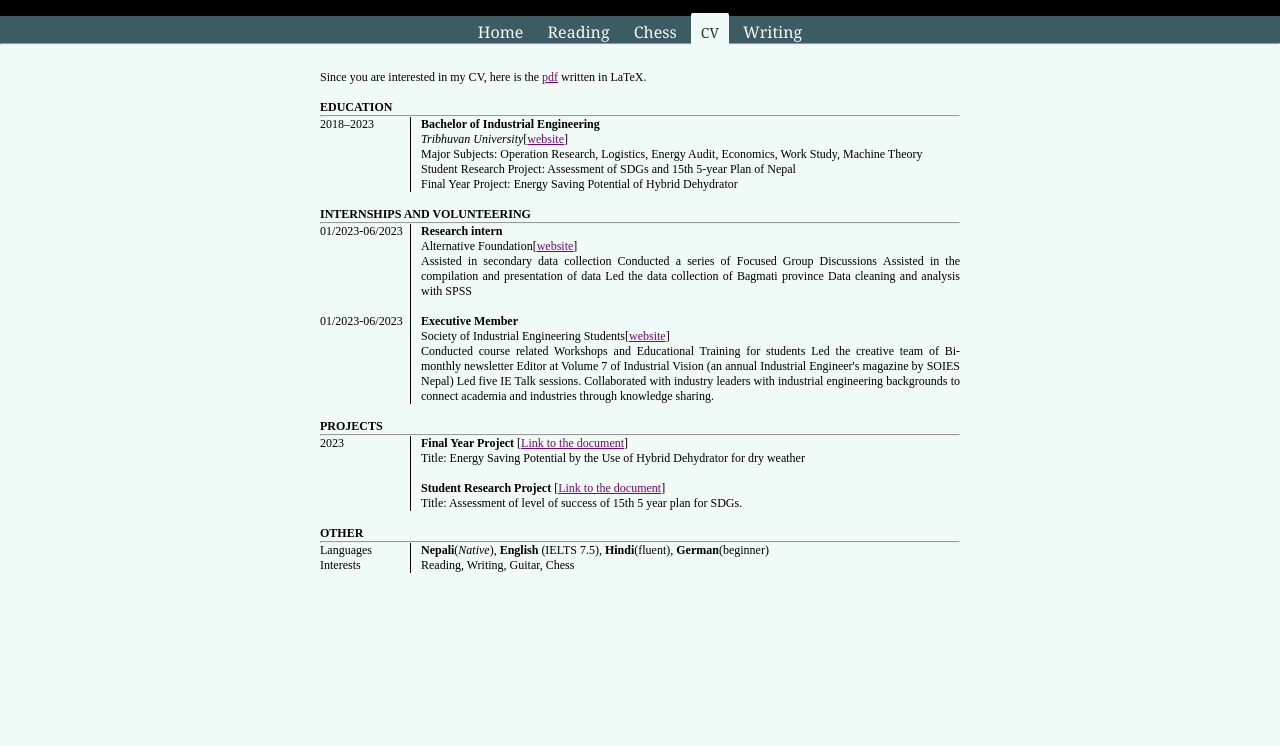
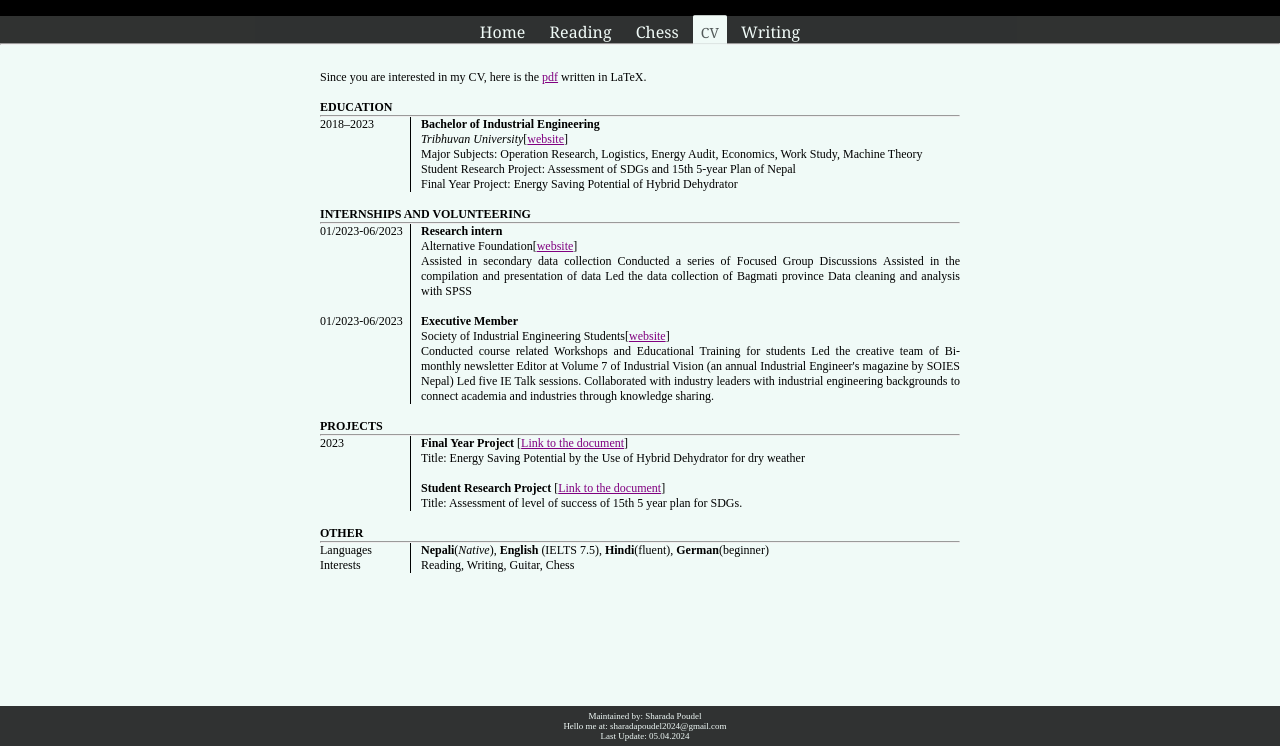
Before and after one commit to ricemutton/Portfolio, a plain HTML site: page CV.html in a window 1280 px wide. Shown: the part 54-800 px from the top of the page. Drawn offline with Linux system fonts and the light colour scheme.

Commit message:
bottom page

```diff
--- a/CV.html
+++ b/CV.html
@@ -116,6 +116,12 @@
             </div>
         </section>
     </main>
+    <footer>
+        <div class="enddiv">
+            <p>Maintained by: Sharada Poudel<br>Hello me at: sharadapoudel2024@gmail.com</P>Last Update: 05.04.2024<br>
+        </div>
+
+    </footer>
     <!-- Might use the viewport height and width feature for CV making -->
 </body>
 </html>
--- a/style.css
+++ b/style.css
@@ -32,7 +32,7 @@ li a {
 span{
     background-color: #f0faf7;
     color: black;
-    padding: 10px;
+    padding: 8px;
     border-radius: 5%;
     text-decoration: none;
     font-size: 14px;
@@ -42,7 +42,8 @@ li a.active{
     background-color: #f0faf7;
 }
 .navigation_bar{
-    background-color:#3d5b63;
+    background-color: black;
+    opacity: 0.8;
     text-align: center;
     font-family: 'Georgia';
     padding-top: 5px;
@@ -126,8 +127,12 @@ a:active {
 
 footer{
     text-align: center;
-    font-size: smaller;
+    font-size: 9px;
     padding: 5px;
-    background-image: url("readingbelow.jpg");
-    background-size: cover;
+    color: #f0faf7;
+    background-color: black;
+    opacity: 0.8;
+    position: fixed;
+    bottom: 0px;
+    width: 100vw;
 }
```
Also changed, not shown: Reading.html (+6 -0 lines), writing.html (+5 -0 lines).
